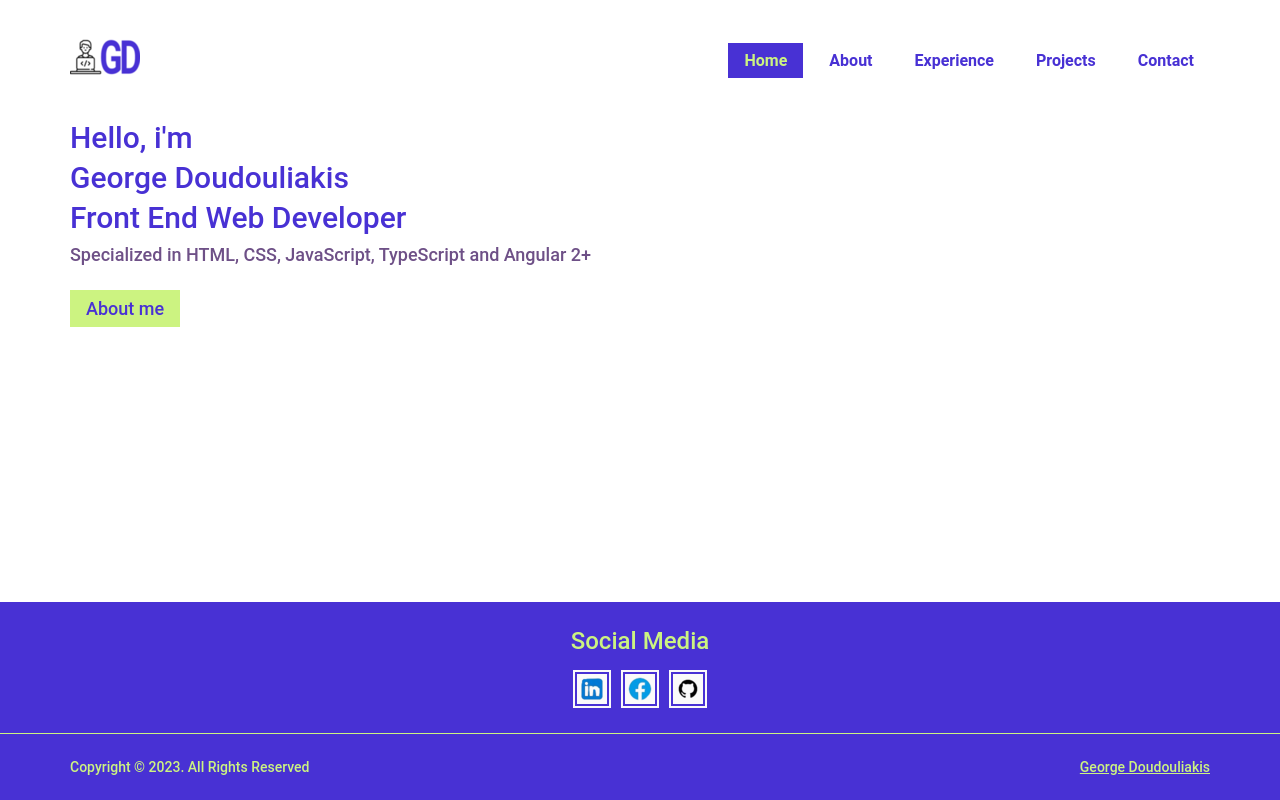
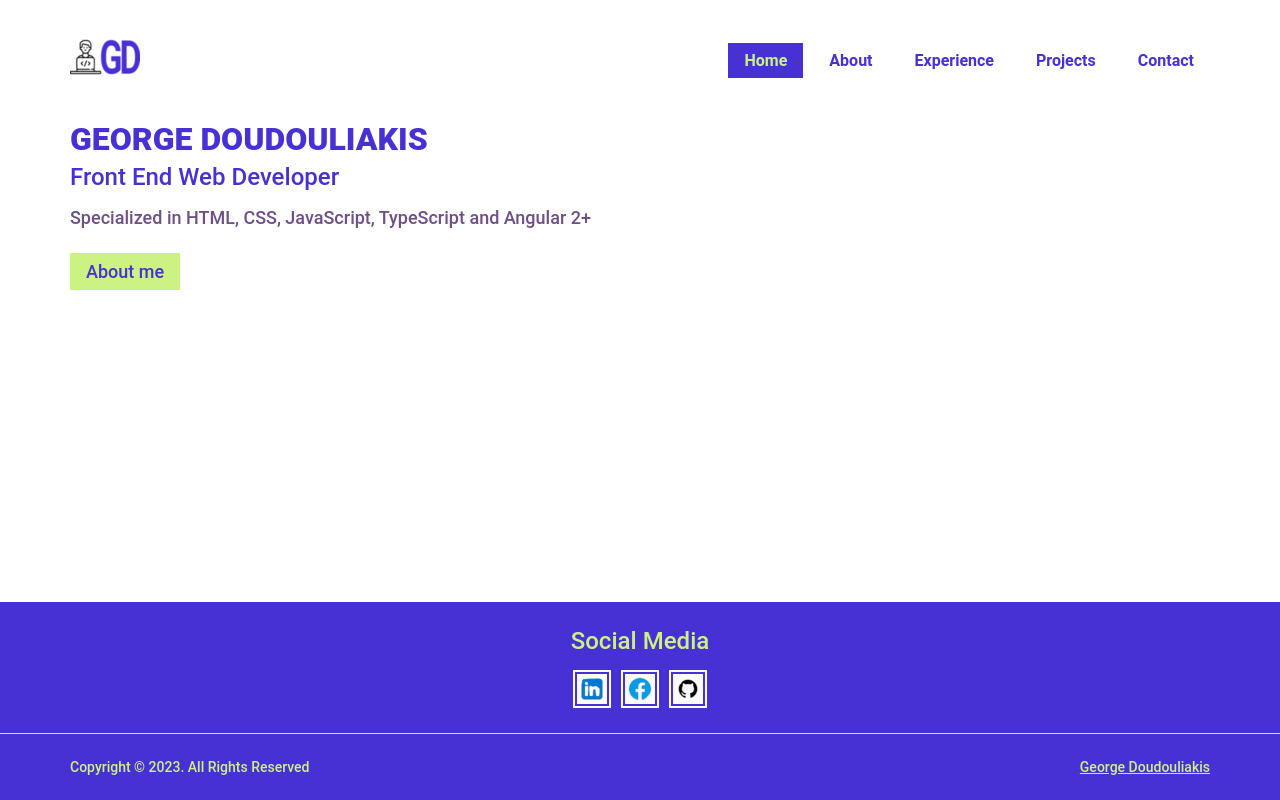
Before and after one commit to GeorgiosDoudouliakis/george-doudouliakis-dev, an Angular app: page / in a window 1280 px wide. Built offline with nearby package versions, Linux system fonts and the light colour scheme.

Commit message:
refactor: Change layout and styles on home intro

```diff
--- a/src/app/pages/home/components/home-intro/home-intro.component.html
+++ b/src/app/pages/home/components/home-intro/home-intro.component.html
@@ -1,7 +1,6 @@
 <div class="intro">
-  <span>Hello, i'm</span>
-  <span>George Doudouliakis</span>
-  <h1 gdTypeWriter="Front End Web Developer"></h1>
+  <h1>GEORGE DOUDOULIAKIS</h1>
+  <h2 gdTypeWriter="Front End Web Developer"></h2>
   <p>Specialized in HTML, CSS, JavaScript, TypeScript and Angular 2+</p>
   <button><a routerLink="about">About me</a></button>
 </div>
--- a/src/app/pages/home/components/home-intro/home-intro.component.scss
+++ b/src/app/pages/home/components/home-intro/home-intro.component.scss
@@ -1,18 +1,12 @@
 :host {
   .intro {
-    span, h1, p {
-      display: block;
-    }
-
-    span, h1 {
-      font-size: 30px;
-    }
-
-    span {
+    h1 {
+      font-weight: 900;
       margin-bottom: 5px;
     }
 
-    h1 {
+    h2 {
+      font-weight: 500;
       height: 34px;
       margin-bottom: 10px;
     }
```
